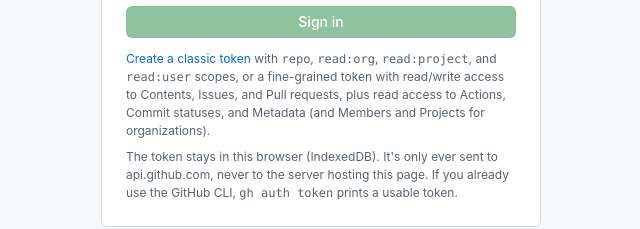
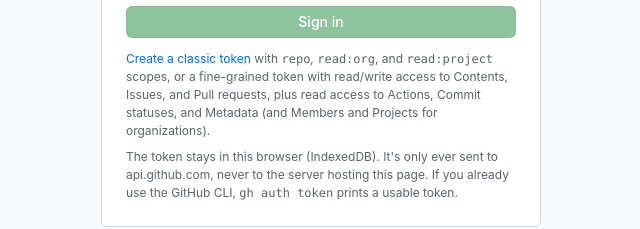
Before and after one commit to Lightning11wins/gitgud, a React (Vite) app: page / in a window 1280 px wide. Shown: the part 386-615 px from the top of the page, without its empty margins (319-959 px from the left). Built offline with nearby package versions, Linux system fonts and the light colour scheme.

Commit message:
Drop the unused read:user scope from the suggested token.

```diff
--- a/src/auth/Login.tsx
+++ b/src/auth/Login.tsx
@@ -4,7 +4,7 @@ import { auth, signIn } from "./token";
 import { useTitle } from "@/lib/useTitle";
 
 const TOKEN_URL =
-  "https://github.com/settings/tokens/new?description=GitGud&scopes=repo,read:org,read:user,read:project";
+  "https://github.com/settings/tokens/new?description=GitGud&scopes=repo,read:org,read:project";
 
 export function Login() {
   useTitle("Sign in");
@@ -60,7 +60,7 @@ export function Login() {
             <a href={TOKEN_URL} target="_blank" rel="noopener noreferrer">
               Create a classic token
             </a>{" "}
-            with <code>repo</code>, <code>read:org</code>, <code>read:project</code>, and <code>read:user</code> scopes, or a fine-grained token with read/write access to
+            with <code>repo</code>, <code>read:org</code>, and <code>read:project</code> scopes, or a fine-grained token with read/write access to
             Contents, Issues, and Pull requests, plus read access to Actions, Commit statuses, and Metadata (and Members
             and Projects for organizations).
           </p>
```
Also changed, not shown: 1 other file (tests, documents, lock files or other folders).
